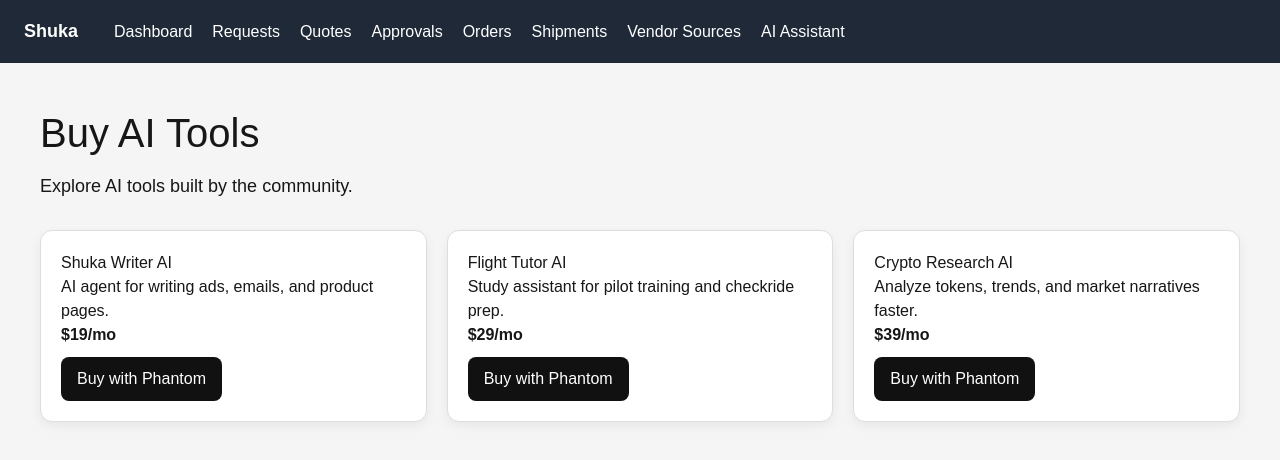
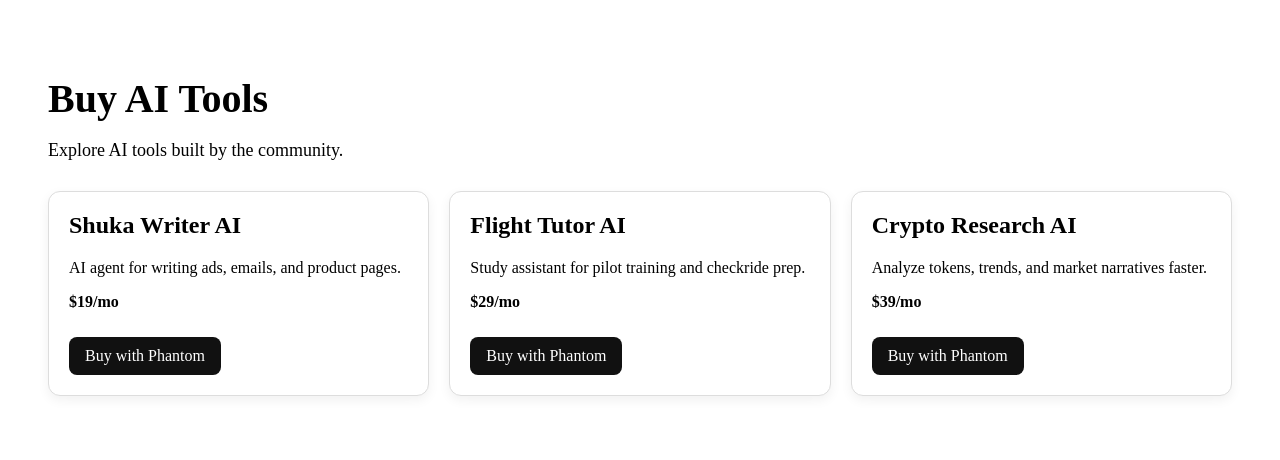
Before and after one commit to Gr33nstonecorp/shuka, a Next.js app: page /buy in a window 1280 px wide. Shown: the top 460 px of the page. Built offline with nearby package versions, Linux system fonts and the light colour scheme.

Commit message:
Update layout.tsx

```diff
--- a/app/layout.tsx
+++ b/app/layout.tsx
@@ -1,10 +1,4 @@
-import Link from "next/link";
-import "./globals.css";
-
-export const metadata = {
-  title: "Shuka",
-  description: "AI procurement control layer",
-};
+export const dynamic = "force-dynamic";
 
 export default function RootLayout({
   children,
@@ -13,55 +7,8 @@
 }) {
   return (
     <html lang="en">
-      <body
-        style={{
-          margin: 0,
-          fontFamily: "Arial, sans-serif",
-          background: "#f5f5f5",
-        }}
-      >
-        <nav
-          style={{
-            padding: "18px 24px",
-            background: "#1f2937",
-            color: "white",
-            display: "flex",
-            gap: "20px",
-            alignItems: "center",
-            flexWrap: "wrap",
-          }}
-        >
-          <strong style={{ marginRight: "16px", fontSize: "18px" }}>
-            Shuka
-          </strong>
-
-          <Link href="/" style={{ color: "white", textDecoration: "none" }}>
-            Dashboard
-          </Link>
-          <Link href="/requests" style={{ color: "white", textDecoration: "none" }}>
-            Requests
-          </Link>
-          <Link href="/quotes" style={{ color: "white", textDecoration: "none" }}>
-            Quotes
-          </Link>
-          <Link href="/approvals" style={{ color: "white", textDecoration: "none" }}>
-            Approvals
-          </Link>
-          <Link href="/orders" style={{ color: "white", textDecoration: "none" }}>
-            Orders
-          </Link>
-          <Link href="/shipments" style={{ color: "white", textDecoration: "none" }}>
-            Shipments
-          </Link>
-          <Link href="/vendors" style={{ color: "white", textDecoration: "none" }}>
-            Vendor Sources
-          </Link>
-          <Link href="/assistant" style={{ color: "white", textDecoration: "none" }}>
-            AI Assistant
-          </Link>
-        </nav>
-
-        <div style={{ maxWidth: "1400px", margin: "0 auto" }}>{children}</div>
+      <body>
+        {children}
       </body>
     </html>
   );
```
